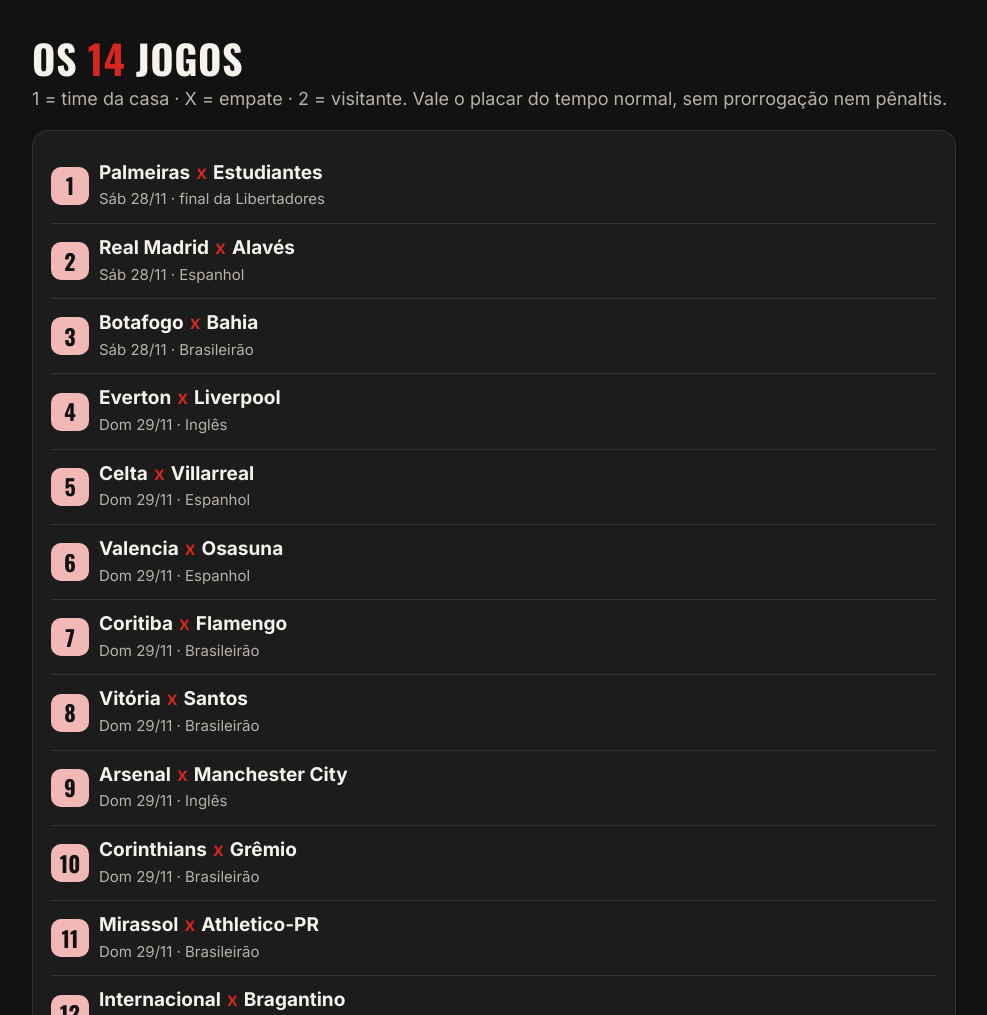
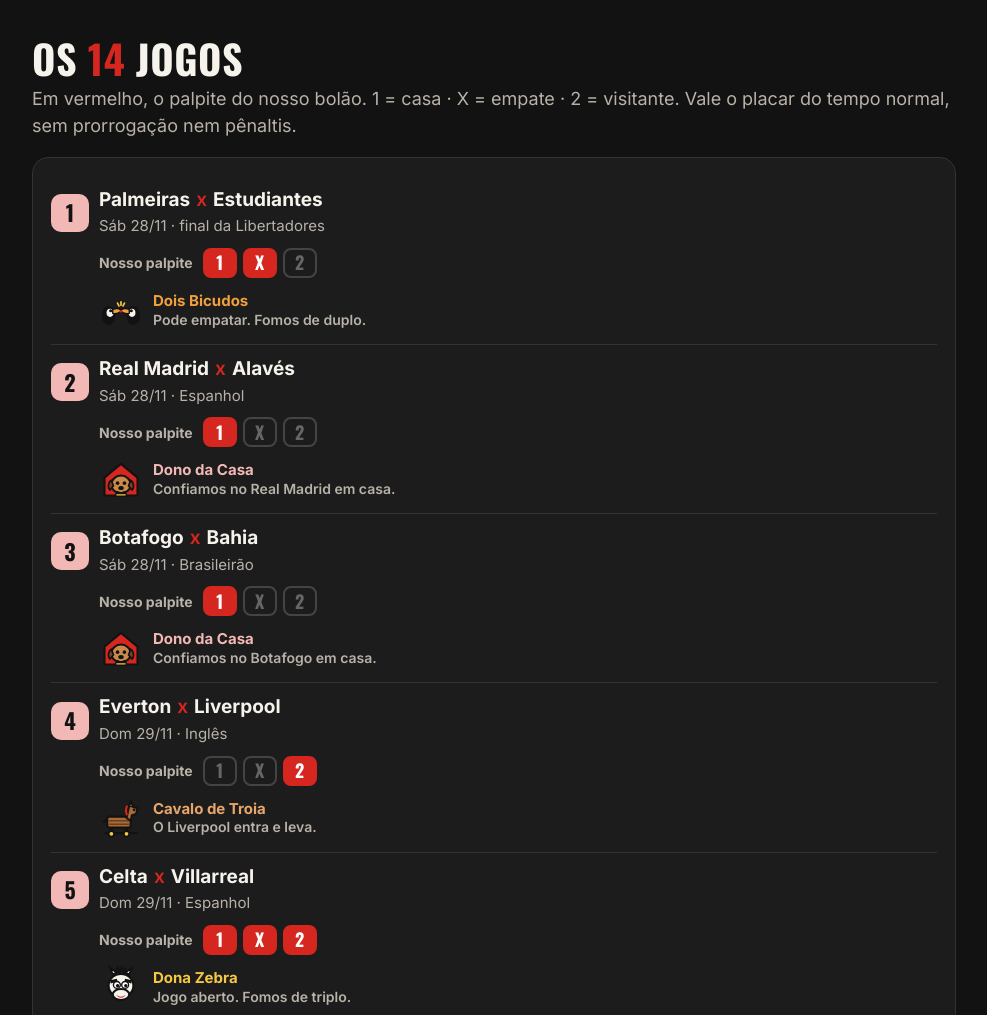
Before and after one commit to mercadoapplebrasil/Bolaoloteca, a plain HTML site: page index.html in a window 1280 px wide. Shown: the part 1129-2144 px from the top of the page, without its empty margins (146-1133 px from the left). Drawn offline with nearby package versions, Linux system fonts and the light colour scheme.

Commit message:
Grade com o palpite do bolão e o selo da turma em cada jogo
Co-Authored-By: Claude Fable 5.2 <noreply@anthropic.com>
Claude-Session: https://claude.ai/code/session_01FtpFSFmxpKtxfYzjuLYae8

```diff
--- a/index.html
+++ b/index.html
@@ -154,6 +154,11 @@ h2 i{color:var(--red);font-style:normal}
 .tag.zeb{color:var(--gold)}.tag.cav{color:#E9A66B}.tag.dono{color:var(--rosa)}.tag.bic{color:#F2A03D}
 .turma{display:grid;grid-template-columns:1fr 1fr;gap:10px;margin:0 0 16px}
 @media(min-width:720px){.turma{grid-template-columns:repeat(4,1fr)}}
+.vol{grid-column:2;display:flex;gap:6px;align-items:center;margin-top:6px;font-size:14px;color:var(--mut);font-weight:700}
+.vol i{font-style:normal;font-family:Oswald,sans-serif;font-size:18px;width:34px;height:30px;border-radius:8px;border:2px solid #444;color:#666;display:flex;align-items:center;justify-content:center}
+.vol i.on{background:var(--red);border-color:var(--red);color:#fff}
+.vol span{margin-right:4px}
+#listaGrade .tag{margin-top:6px}
 .tp{background:var(--bg3);border-radius:12px;padding:10px;display:flex;gap:10px;align-items:center;font-size:15px;line-height:1.25}
 .tp svg{width:48px;height:48px;flex:none}
 .tp b{display:block;font-family:Oswald,sans-serif;font-size:17px;text-transform:uppercase}
@@ -270,7 +275,7 @@ footer a{color:var(--rosa)}
 
 <section class="w" id="grade">
   <h2>Os <i>14</i> jogos</h2>
-  <p class="sub">1 = time da casa · X = empate · 2 = visitante. Vale o placar do tempo normal, sem prorrogação nem pênaltis.</p>
+  <p class="sub" id="gradeSub">1 = time da casa · X = empate · 2 = visitante. Vale o placar do tempo normal, sem prorrogação nem pênaltis.</p>
   <div class="box"><ol class="jogos" id="listaGrade"></ol></div>
 </section>
 
@@ -389,22 +394,22 @@ var LOTECA = {
   especial: true,
   fechamento: "2026-11-28T16:00:00-03:00",   // palpites fecham junto com as apostas na Caixa
   bolao: {formato:"2 triplos + 4 duplos", cotas:12, restam:11, valor:"R$ 32,40"},   // null = "sendo montado"
-  // depois do jogo: r = "1", "X" ou "2" e placar: "2 x 1"
+  // b = palpite do bolão ("1", "1X", "1X2"...). Depois do jogo: r = "1", "X" ou "2" e placar: "2 x 1"
   jogos: [
-    {casa:"Palmeiras", fora:"Estudiantes", quando:"Sáb 28/11 · final da Libertadores"},
-    {casa:"Real Madrid", fora:"Alavés", quando:"Sáb 28/11 · Espanhol"},
-    {casa:"Botafogo", fora:"Bahia", quando:"Sáb 28/11 · Brasileirão"},
-    {casa:"Everton", fora:"Liverpool", quando:"Dom 29/11 · Inglês"},
-    {casa:"Celta", fora:"Villarreal", quando:"Dom 29/11 · Espanhol"},
-    {casa:"Valencia", fora:"Osasuna", quando:"Dom 29/11 · Espanhol"},
-    {casa:"Coritiba", fora:"Flamengo", quando:"Dom 29/11 · Brasileirão"},
-    {casa:"Vitória", fora:"Santos", quando:"Dom 29/11 · Brasileirão"},
-    {casa:"Arsenal", fora:"Manchester City", quando:"Dom 29/11 · Inglês"},
-    {casa:"Corinthians", fora:"Grêmio", quando:"Dom 29/11 · Brasileirão"},
-    {casa:"Mirassol", fora:"Athletico-PR", quando:"Dom 29/11 · Brasileirão"},
-    {casa:"Internacional", fora:"Bragantino", quando:"Dom 29/11 · Brasileirão"},
-    {casa:"Atlético-MG", fora:"Vasco", quando:"Dom 29/11 · Brasileirão"},
-    {casa:"Real Sociedad", fora:"Sevilla", quando:"Dom 29/11 · Espanhol"}
+    {casa:"Palmeiras", fora:"Estudiantes", quando:"Sáb 28/11 · final da Libertadores", b:"1X"},
+    {casa:"Real Madrid", fora:"Alavés", quando:"Sáb 28/11 · Espanhol", b:"1"},
+    {casa:"Botafogo", fora:"Bahia", quando:"Sáb 28/11 · Brasileirão", b:"1"},
+    {casa:"Everton", fora:"Liverpool", quando:"Dom 29/11 · Inglês", b:"2"},
+    {casa:"Celta", fora:"Villarreal", quando:"Dom 29/11 · Espanhol", b:"1X2"},
+    {casa:"Valencia", fora:"Osasuna", quando:"Dom 29/11 · Espanhol", b:"1X"},
+    {casa:"Coritiba", fora:"Flamengo", quando:"Dom 29/11 · Brasileirão", b:"1X2"},
+    {casa:"Vitória", fora:"Santos", quando:"Dom 29/11 · Brasileirão", b:"X2"},
+    {casa:"Arsenal", fora:"Manchester City", quando:"Dom 29/11 · Inglês", b:"12"},
+    {casa:"Corinthians", fora:"Grêmio", quando:"Dom 29/11 · Brasileirão", b:"1"},
+    {casa:"Mirassol", fora:"Athletico-PR", quando:"Dom 29/11 · Brasileirão", b:"1"},
+    {casa:"Internacional", fora:"Bragantino", quando:"Dom 29/11 · Brasileirão", b:"1"},
+    {casa:"Atlético-MG", fora:"Vasco", quando:"Dom 29/11 · Brasileirão", b:"1"},
+    {casa:"Real Sociedad", fora:"Sevilla", quando:"Dom 29/11 · Espanhol", b:"1"}
   ]
 };
 /* ====== FIM DA EDIÇÃO ====== */
@@ -542,6 +547,22 @@ var TURMA={
 function tagBicho(k,extra){ var d=el("div","tag "+k); d.innerHTML=BICHO[k]; var s=el("span",null,TURMA[k][0]); s.appendChild(el("small",null,extra||TURMA[k][1])); d.appendChild(s); return d; }
 (function(){ var T=document.getElementById("turma"); if(!T) return; ["zeb","cav","dono","bic"].forEach(function(k){ var d=el("div","tp"); d.innerHTML=BICHO[k]; var x=el("div"); x.appendChild(el("b",null,TURMA[k][0])); x.appendChild(document.createTextNode(TURMA[k][1])); d.appendChild(x); T.appendChild(d); }); })();
 
+(function(){ // palpite do bolão na grade, com o selo da turma
+  if(TESTE || !J.some(function(j){return j.b;})) return;
+  var li=document.querySelectorAll("#listaGrade > li");
+  J.forEach(function(j,i){ if(!j.b||!li[i]) return;
+    var v=el("div","vol"); v.appendChild(el("span",null,"Nosso palpite"));
+    ["1","X","2"].forEach(function(o){ v.appendChild(el("i", j.b.indexOf(o)>=0?"on":"", o)); });
+    v.setAttribute("aria-label","Palpite do bolão: "+j.b.split("").join(" e "));
+    li[i].appendChild(v);
+    var t = j.b.length===3 ? tagBicho("zeb","Jogo aberto. Fomos de triplo.")
+          : j.b==="1" ? tagBicho("dono","Confiamos no "+j.casa+" em casa.")
+          : j.b==="2" ? tagBicho("cav","O "+j.fora+" entra e leva.")
+          : j.b.indexOf("X")>=0 ? tagBicho("bic","Pode empatar. Fomos de duplo.") : null;
+    if(t) li[i].appendChild(t); });
+  document.getElementById("gradeSub").textContent="Em vermelho, o palpite do nosso bolão. 1 = casa · X = empate · 2 = visitante. Vale o placar do tempo normal, sem prorrogação nem pênaltis.";
+})();
+
 function pct(n,t){return t?Math.round(n*100/t):0;}
 function desenhaPovo(L){
   var lv=document.getElementById("listaPovo"); lv.textContent="";
```
